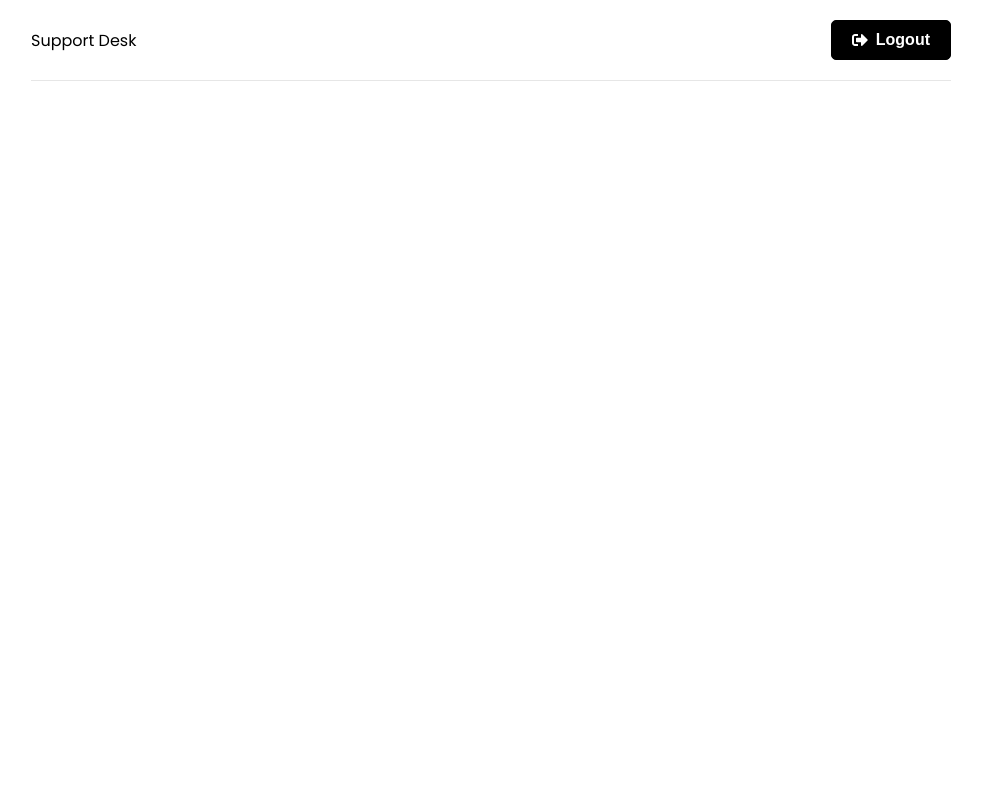
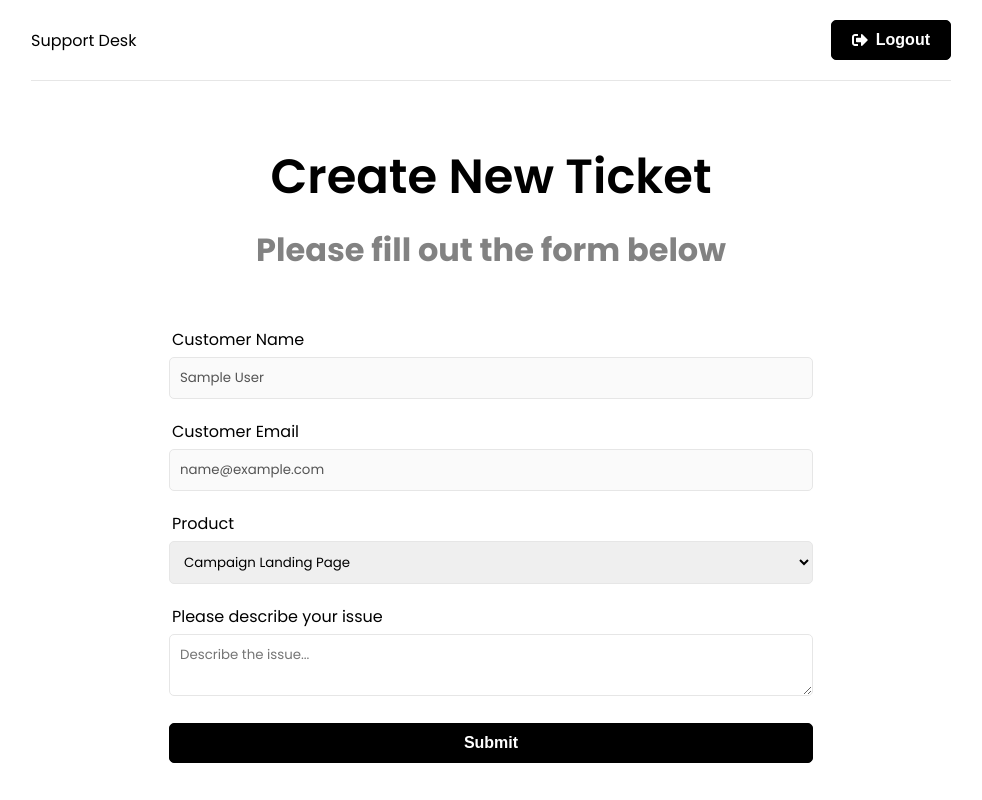
Before and after one commit to cday96/support-desk, a React (Create React App) app in the folder frontend/: page /new-ticket in a window 1280 px wide. Shown: the whole page, without its empty margins (149-1131 px from the left). Built offline with nearby package versions, Linux system fonts and the light colour scheme; sample sign-in values are in the browser's storage.

Commit message:
create ticket form on NewTicket page

```diff
--- a/frontend/src/App.js
+++ b/frontend/src/App.js
@@ -20,7 +20,7 @@ function App() {
 						<Route path="/login" element={<Login />} />
 						<Route path="/register" element={<Register />} />
 						<Route path="/new-ticket" element={<PrivateRoute />}>
-							<Route path="new-ticket" element={<NewTicket />} />
+							<Route path="/new-ticket" element={<NewTicket />} />
 						</Route>
 					</Routes>
 				</div>
--- a/frontend/src/pages/NewTicket.jsx
+++ b/frontend/src/pages/NewTicket.jsx
@@ -1,7 +1,92 @@
+import e from "cors"
 import React from "react"
+import { useState } from "react"
+import { useSelector } from "react-redux"
 
 function NewTicket() {
-	return <div>NewTicket</div>
+	// Get the user from the auth state
+	const { user } = useSelector((state) => state.auth)
+
+	// Set name and email in component state using the global auth state
+	const [name] = useState(user.name)
+	const [email] = useState(user.email)
+
+	// Set component state for the rest of the ticket form
+	const [product, setProduct] = useState("Campaign Landing Page")
+	const [description, setDescription] = useState("")
+
+	const handleSubmit = (e) => {
+		e.preventDefault()
+	}
+
+	return (
+		<div>
+			<section className="heading">
+				<h1>Create New Ticket</h1>
+				<p>Please fill out the form below</p>
+			</section>
+			<section className="form">
+				<div className="form-group">
+					<label hmtlFor="name">Customer Name</label>
+					<input
+						className="formControl"
+						type="text"
+						value={name}
+						disabled
+					/>
+				</div>
+				<div className="form-group">
+					<label hmtlFor="email">Customer Email</label>
+					<input
+						className="formControl"
+						type="email"
+						value={email}
+						disabled
+					/>
+				</div>
+				<form onSubmit={handleSubmit}>
+					<div className="form-group">
+						<label hmtlFor="product">Product</label>
+						<select
+							id="product"
+							name="product"
+							value={product}
+							onChange={(e) => setProduct(e.target.value)}
+						>
+							<option value="Campaign Landing Page">
+								Campaign Landing Page
+							</option>
+							<option value="Responsive Website">
+								Responsive Website
+							</option>
+							<option value="Basic Ecommerce Website">
+								Basic Ecommerce Website
+							</option>
+							<option value="Social Media Management">
+								Social Media Management
+							</option>
+						</select>
+					</div>
+					<div className="form-group">
+						<label hmtlFor="description">
+							Please describe your issue
+						</label>
+						<textarea
+							className="form-control"
+							id="description"
+							name="description"
+							value={description}
+							placeholder="Describe the issue..."
+							onChange={(e) => setDescription(e.target.value)}
+						></textarea>
+					</div>
+					<div className="form-group">
+						<button className="btn btn-block">Submit</button>
+					</div>
+				</form>
+			</section>
+		</div>
+	)
 }
 
 export default NewTicket
```
